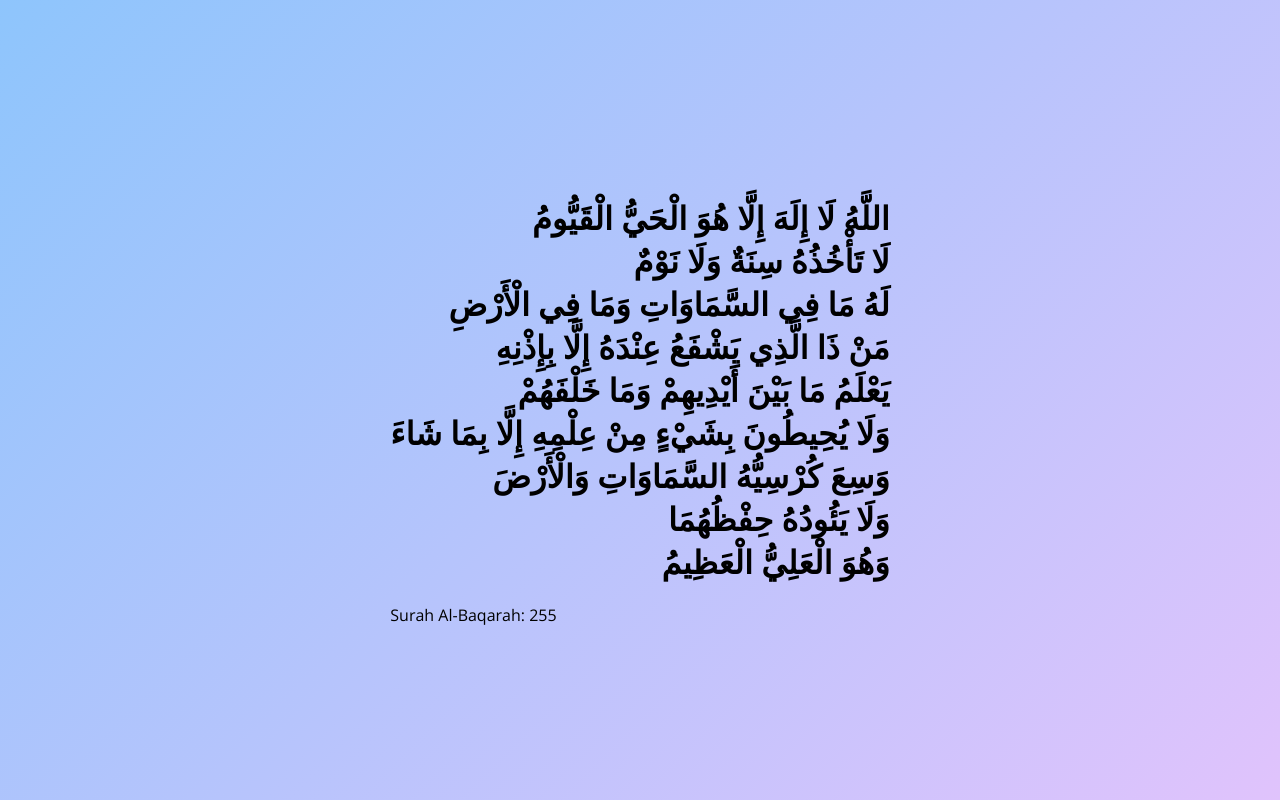
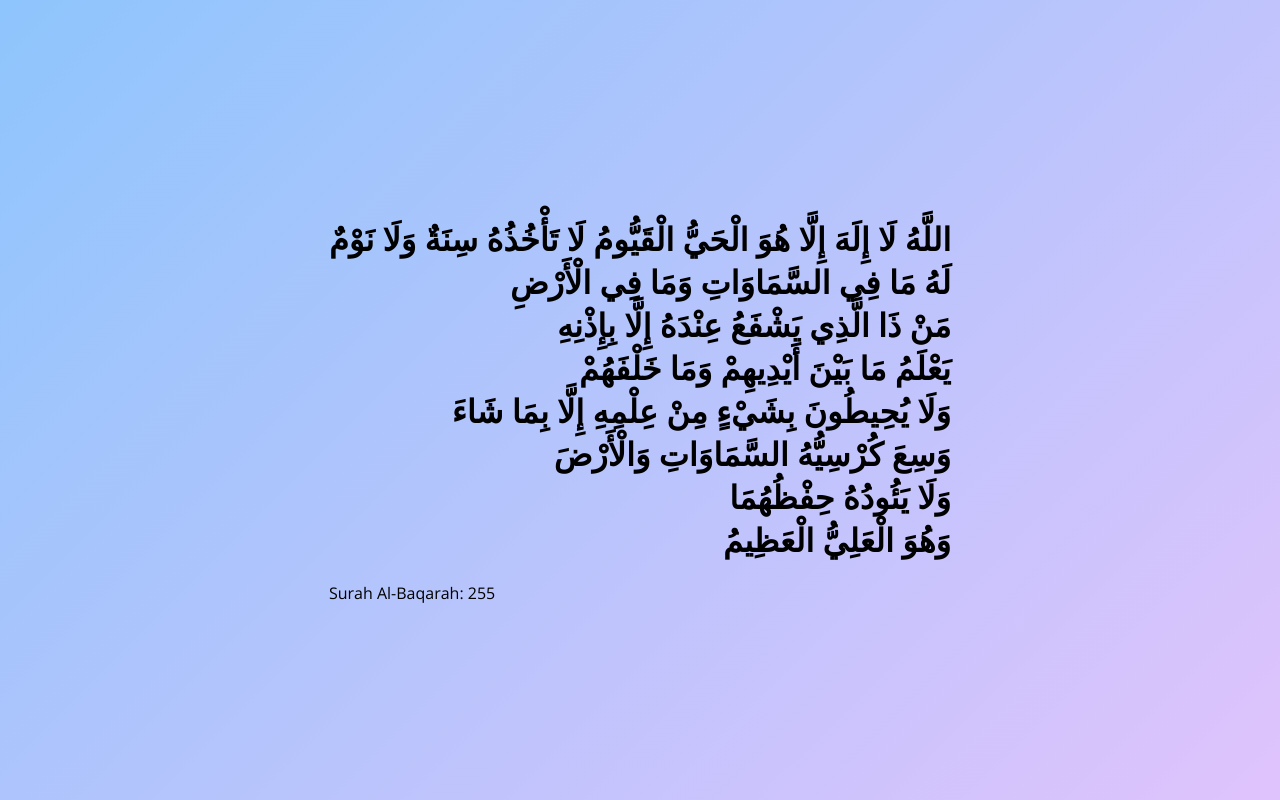
Before and after one commit to devnurislam/alhumdullah, a plain HTML site: page index.html in a window 1280 px wide. Drawn offline with nearby package versions, Linux system fonts and the light colour scheme.

Commit message:
Update index.html

```diff
--- a/index.html
+++ b/index.html
@@ -12,7 +12,7 @@
     <div class="container">
 
           <h1 class= "ayat">
-            اللَّهُ لَا إِلَهَ إِلَّا هُوَ الْحَيُّ الْقَيُّومُ <br>
+            اللَّهُ لَا إِلَهَ إِلَّا هُوَ الْحَيُّ الْقَيُّومُ
             لَا تَأْخُذُهُ سِنَةٌ وَلَا نَوْمٌ <br>
             لَهُ مَا فِي السَّمَاوَاتِ وَمَا فِي الْأَرْضِ <br>
             مَنْ ذَا الَّذِي يَشْفَعُ عِنْدَهُ إِلَّا بِإِذْنِهِ <br>
```
